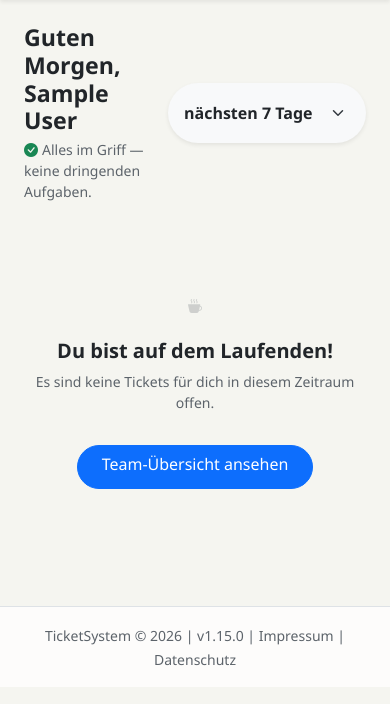
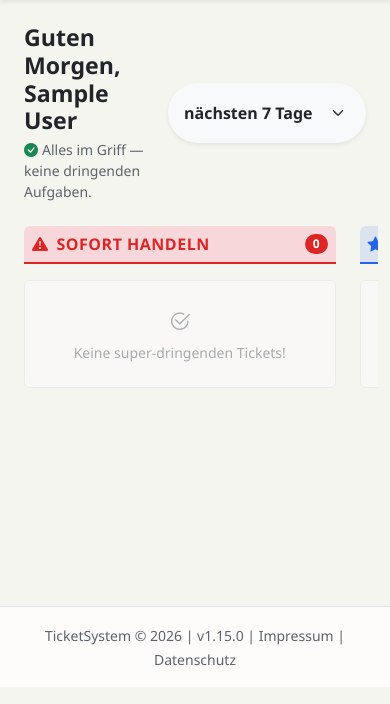
Before and after one commit to Ecronika/ticketsystem, a Flask app: page /my-queue in a window 390 px wide. Shown: the part 57-761 px from the top of the page. Run offline with Flask 3, Linux system fonts and the light colour scheme; the visitor is signed in with stand-in values (Sample User, id 1); some libraries are stand-ins or nearby versions.

Commit message:
feat(ui): redesign my_queue to Kanban layout

```diff
--- a/ticketsystem/templates/my_queue.html
+++ b/ticketsystem/templates/my_queue.html
@@ -30,183 +30,162 @@
     </div>
 </div>
 
-{# Gruppe: ÜBERFÄLLIG #}
-{% if groups.overdue %}
-<div class="mb-5">
-    <div class="d-flex align-items-center gap-2 mb-3 border-bottom pb-2">
-        <i class="bi bi-exclamation-triangle-fill text-danger fs-5"></i>
-        <h2 class="h6 fw-bold text-danger text-uppercase mb-0" style="letter-spacing:.05em">Überfällig</h2>
-        <span class="badge bg-danger rounded-pill">{{ groups.overdue|length }}</span>
-    </div>
-    <div class="row g-3">
-        {% for ticket in groups.overdue %}
-        {% set days_overdue = (today.date() - ticket.due_date.date()).days %}
-        <div class="col-12">
-            <div class="card border-0 shadow-sm overflow-hidden hover-card">
-                <div class="border-start border-danger border-4">
+{# ------------------------------------------------------------
+   KANBAN MACRO: Ticket Card
+   Design: Kompakt, Icons statt Text, Touch-Ergonomie
+------------------------------------------------------------- #}
+{% macro kanban_card(ticket, today) %}
+{% set days_overdue = (today.date() - ticket.due_date.date()).days if ticket.due_date else 0 %}
+<div class="card border-0 shadow-sm overflow-hidden hover-card position-relative mb-3">
     <div class="card-body p-3">
+        <!-- Header: Titel & ID -->
         <div class="d-flex justify-content-between align-items-start mb-2">
-                            <span class="badge bg-danger bg-opacity-10 text-danger rounded-pill x-small">
-                                <i class="bi bi-calendar-x me-1"></i>{{ days_overdue }} Tag{{ 'e' if days_overdue != 1 }} überfällig
-                            </span>
-                            <span class="text-meta x-small">#{{ ticket.id }}</span>
-                        </div>
-                        <h3 class="h6 mb-2">
-                            <a href="{{ ingress_path }}{{ url_for('main.ticket_detail', ticket_id=ticket.id) }}" class="text-dark text-decoration-none fw-bold stretched-link">
+            <h3 class="h6 mb-0 pe-2 lh-sm fw-bold">
+                <a href="{{ ingress_path }}{{ url_for('main.ticket_detail', ticket_id=ticket.id) }}" class="text-dark text-decoration-none stretched-link">
                     {{ ticket.title }}
+                </a>
                 {% if ticket.is_confidential %}<i class="bi bi-lock-fill text-warning ms-1" title="Vertraulich"></i>{% endif %}
                 {% if ticket.recurrence_rule %}<i class="bi bi-arrow-repeat text-primary ms-1" title="Serienticket"></i>{% endif %}
-                            </a>
             </h3>
-                        <div class="d-flex align-items-center gap-2">
-                            <span class="badge {{ 'bg-danger' if ticket.priority == 1 else 'bg-warning text-dark' if ticket.priority == 2 else 'bg-info text-dark' }} x-small">
-                                {{ ticket.priority|priority_label }}
+            <span class="text-meta x-small text-muted flex-shrink-0">#{{ ticket.id }}</span>
+        </div>
+
+        <!-- Metadata: Order Ref & Gewerke (Tags) -->
+        <div class="d-flex flex-wrap gap-2 mb-3 mt-2">
+            {% if ticket.order_reference %}
+            <span class="badge bg-light text-dark border fw-normal x-small">
+                <i class="bi bi-hash text-muted"></i> {{ ticket.order_reference }}
             </span>
-                            <span class="text-muted small">Status: {{ ticket.status|status_label }}</span>
+            {% endif %}
+
+            {% for tag in ticket.tags %}
+            <span class="badge badge-subtle-secondary border fw-normal x-small">
+                <i class="bi bi-tag text-muted"></i> {{ tag.name }}
+            </span>
+            {% endfor %}
+        </div>
+
+        <!-- Footer: Priority, Status, Assignee, Date -->
+        <div class="d-flex justify-content-between align-items-center mt-auto border-top pt-2">
+            <!-- Status & Priority -->
+            <div class="d-flex align-items-center gap-1 position-relative z-1">
+                {% if ticket.priority == 1 %}
+                    <i class="bi bi-lightning-fill text-danger text-theme-danger" title="Priorität: Hoch"></i>
+                {% elif ticket.priority == 2 %}
+                    <i class="bi bi-dash text-warning text-theme-warning" title="Priorität: Mittel"></i>
+                {% else %}
+                    <i class="bi bi-arrow-down text-info text-theme-info" title="Priorität: Niedrig"></i>
+                {% endif %}
+
+                <span class="badge {{ 'badge-subtle-danger' if ticket.status == 'offen' else 'badge-subtle-primary' if ticket.status == 'in_bearbeitung' else 'badge-subtle-warning' if ticket.status == 'wartet' else 'badge-subtle-success' }} x-small fw-semibold border-0">
+                    {{ ticket.status|status_label }}
+                </span>
+            </div>
+
+            <!-- Assignee & Date -->
+            <div class="text-end lh-1 position-relative z-1">
+                <div class="x-small text-muted mb-1">
+                    <i class="bi bi-person"></i>
+                    {% if ticket.assigned_to_id %}
+                        {{ ticket.assigned_to.name }}
+                    {% elif ticket.assigned_team_id %}
+                        Team: {{ ticket.assigned_team.name }}
+                    {% else %}
+                        Unzugewiesen
+                    {% endif %}
+                </div>
+                <div class="x-small {{ 'text-danger text-theme-danger fw-bold' if days_overdue > 0 else 'text-muted' }}">
+                    <i class="bi bi-calendar"></i>
+                    {% if ticket.due_date %}
+                        {% if days_overdue > 0 %}
+                            {{ days_overdue }} Tag(e) überfällig
+                        {% else %}
+                            {{ ticket.due_date|datetime('%d.%m.') }}
+                        {% endif %}
+                    {% else %}
+                        Kein Datum
+                    {% endif %}
                 </div>
             </div>
         </div>
     </div>
 </div>
-        {% endfor %}
+{% endmacro %}
+
+{# ------------------------------------------------------------
+   KANBAN BOARD: 3 Spalten (Sofort, Heute, Woche & Zukunft)
+------------------------------------------------------------- #}
+
+<!-- Jinja-Filter Logik: Wir zerlegen die Listen für das Kanban-Format -->
+{% set col1_tickets = groups.overdue + (groups.today | selectattr('priority', 'equalto', 1) | list) %}
+{% set col2_tickets = groups.today | rejectattr('priority', 'equalto', 1) | list %}
+{% set col3_tickets = groups.this_week + groups.upcoming + groups.later %}
+
+<div class="row g-4 flex-nowrap flex-lg-wrap overflow-auto pb-4 custom-scrollbar">
+
+    <!-- COL 1: Sofort Handeln (Rot) -->
+    <div class="col-11 col-md-6 col-lg-4">
+        <div class="column-header rounded-top p-2 mb-3 d-flex justify-content-between align-items-center"
+             style="background-color: var(--bg-danger-subtle); color: var(--text-danger-override, var(--color-danger)); border-bottom: 2px solid var(--color-danger);">
+             <h2 class="h6 fw-bold mb-0 text-uppercase tracking-wide">
+                <i class="bi bi-exclamation-triangle-fill me-2"></i>Sofort Handeln
+             </h2>
+             <span class="badge rounded-pill" style="background-color: var(--color-danger); color: white;">{{ col1_tickets|length }}</span>
         </div>
-</div>
-{% endif %}
-
-{# Gruppe: HEUTE #}
-{% if groups.today %}
-<div class="mb-5">
-    <div class="d-flex align-items-center gap-2 mb-3 border-bottom pb-2">
-        <i class="bi bi-star-fill text-primary fs-5"></i>
-        <h2 class="h6 fw-bold text-primary text-uppercase mb-0" style="letter-spacing:.05em">Heute fällig</h2>
-        <span class="badge bg-primary rounded-pill">{{ groups.today|length }}</span>
-    </div>
-    <div class="row g-3">
-        {% for ticket in groups.today %}
-        <div class="col-12">
-            <div class="card border-0 shadow-sm overflow-hidden hover-card">
-                <div class="border-start border-primary border-4">
-                    <div class="card-body p-3">
-                        <div class="d-flex justify-content-between align-items-start mb-2 text-primary">
-                            <span class="badge bg-primary bg-opacity-10 text-primary rounded-pill x-small">
-                                <i class="bi bi-clock-fill me-1"></i>Heute bis 16:00
-                            </span>
-                            <span class="text-meta x-small">#{{ ticket.id }}</span>
-                        </div>
-                        <h3 class="h6 mb-1">
-                            <a href="{{ ingress_path }}{{ url_for('main.ticket_detail', ticket_id=ticket.id) }}" class="text-dark text-decoration-none fw-bold stretched-link">
-                                {{ ticket.title }}
-                                {% if ticket.is_confidential %}<i class="bi bi-lock-fill text-warning ms-1" title="Vertraulich"></i>{% endif %}
-                                {% if ticket.recurrence_rule %}<i class="bi bi-arrow-repeat text-primary ms-1" title="Serienticket"></i>{% endif %}
-                            </a>
-                        </h3>
-                    </div>
-                </div>
-            </div>
+        <div class="d-flex flex-column h-100 pb-3">
+            {% for ticket in col1_tickets %}
+                {{ kanban_card(ticket, today) }}
+            {% else %}
+                <div class="text-muted small text-center p-4 border rounded opacity-50 bg-surface">
+                    <i class="bi bi-check2-circle fs-4 d-block mb-1"></i>
+                    Keine super-dringenden Tickets!
                 </div>
             {% endfor %}
         </div>
     </div>
-{% endif %}
 
-{# Gruppe: DIESE WOCHE #}
-{% if groups.this_week %}
-<div class="mb-5">
-    <div class="d-flex align-items-center gap-2 mb-3 border-bottom pb-2">
-        <i class="bi bi-calendar-week text-dark fs-5"></i>
-        <h2 class="h6 fw-bold text-dark text-uppercase mb-0" style="letter-spacing:.05em">Diese Woche</h2>
-        <span class="badge bg-dark rounded-pill">{{ groups.this_week|length }}</span>
+    <!-- COL 2: Heute Erledigen (Blau) -->
+    <div class="col-11 col-md-6 col-lg-4">
+        <div class="column-header rounded-top p-2 mb-3 d-flex justify-content-between align-items-center"
+             style="background-color: rgba(37, 99, 235, 0.12); color: var(--color-primary); border-bottom: 2px solid var(--color-primary);">
+             <h2 class="h6 fw-bold mb-0 text-uppercase tracking-wide">
+                <i class="bi bi-star-fill me-2"></i>Heute Erledigen
+             </h2>
+             <span class="badge rounded-pill" style="background-color: var(--color-primary); color: white;">{{ col2_tickets|length }}</span>
         </div>
-    <div class="row g-3">
-        {% for ticket in groups.this_week %}
-        <div class="col-md-6">
-            <div class="card border-0 shadow-sm h-100 hover-card">
-                <div class="card-body p-3">
-                    <div class="text-meta x-small mb-1">Fällig: {{ ticket.due_date|datetime('%d. %b') }} · #{{ ticket.id }}</div>
-                    <h3 class="h6 mb-0">
-                        <a href="{{ ingress_path }}{{ url_for('main.ticket_detail', ticket_id=ticket.id) }}" class="text-dark text-decoration-none fw-bold stretched-link">
-                            {{ ticket.title }}
-                            {% if ticket.is_confidential %}<i class="bi bi-lock-fill text-warning ms-1" title="Vertraulich"></i>{% endif %}
-                            {% if ticket.recurrence_rule %}<i class="bi bi-arrow-repeat text-primary ms-1" title="Serienticket"></i>{% endif %}
-                        </a>
-                    </h3>
-                </div>
-            </div>
+        <div class="d-flex flex-column h-100 pb-3">
+            {% for ticket in col2_tickets %}
+                {{ kanban_card(ticket, today) }}
+            {% else %}
+                <div class="text-muted small text-center p-4 border rounded opacity-50 bg-surface">
+                    <i class="bi bi-cup-hot fs-4 d-block mb-1"></i>
+                    Nichts mehr für heute.
                 </div>
             {% endfor %}
         </div>
     </div>
-{% endif %}
 
-{# Gruppe: DEMNÄCHST (Filter-Horizon > 7 Tage) #}
-{% if groups.upcoming %}
-<div class="mb-5">
-    <div class="d-flex align-items-center gap-2 mb-3 border-bottom pb-2">
-        <i class="bi bi-calendar2-event text-secondary fs-5"></i>
-        <h2 class="h6 fw-bold text-secondary text-uppercase mb-0" style="letter-spacing:.05em">Demnächst (bis {{ days_horizon }} Tage)</h2>
-        <span class="badge bg-secondary rounded-pill">{{ groups.upcoming|length }}</span>
+    <!-- COL 3: Woche & Zukunft (Grau) -->
+    <div class="col-11 col-md-6 col-lg-4">
+        <div class="column-header rounded-top p-2 mb-3 d-flex justify-content-between align-items-center"
+             style="background-color: var(--bg-surface-subtle); color: var(--text-muted); border-bottom: 2px solid var(--border-color);">
+             <h2 class="h6 fw-bold mb-0 text-uppercase tracking-wide">
+                <i class="bi bi-calendar-week me-2"></i>Woche & Zukunft
+             </h2>
+             <span class="badge rounded-pill bg-secondary text-white">{{ col3_tickets|length }}</span>
         </div>
-    <div class="row g-3">
-        {% for ticket in groups.upcoming %}
-        <div class="col-md-6 col-lg-4">
-            <div class="card border-0 shadow-sm h-100 hover-card">
-                <div class="card-body p-3">
-                    <div class="text-meta x-small mb-1">Fällig am {{ ticket.due_date|datetime('%d.%m.') }} · #{{ ticket.id }}</div>
-                    <div class="fw-bold small text-dark truncate-1">
-                        <a href="{{ ingress_path }}{{ url_for('main.ticket_detail', ticket_id=ticket.id) }}" class="text-dark text-decoration-none stretched-link">
-                            {{ ticket.title }}
-                            {% if ticket.is_confidential %}<i class="bi bi-lock-fill text-warning ms-1" title="Vertraulich"></i>{% endif %}
-                            {% if ticket.recurrence_rule %}<i class="bi bi-arrow-repeat text-primary ms-1" title="Serienticket"></i>{% endif %}
-                        </a>
-                    </div>
-                </div>
-            </div>
+        <div class="d-flex flex-column h-100 pb-3">
+            {% for ticket in col3_tickets %}
+                {{ kanban_card(ticket, today) }}
+            {% else %}
+                <div class="text-muted small text-center p-4 border rounded opacity-50 bg-surface">
+                    <i class="bi bi-card-checklist fs-4 d-block mb-1"></i>
+                    Die Zukunft ist leer.
                 </div>
             {% endfor %}
         </div>
     </div>
-{% endif %}
 
-{# Gruppe: SPÄTER / KEIN DATUM #}
-{% if groups.later %}
-<div class="mb-5">
-    <div class="d-flex align-items-center gap-2 mb-3 border-bottom pb-2">
-        <i class="bi bi-three-dots text-muted fs-5"></i>
-        <h2 class="h6 fw-bold text-muted text-uppercase mb-0" style="letter-spacing:.05em">Später / Ohne Datum</h2>
-        <span class="badge bg-light text-muted border rounded-pill">{{ groups.later|length }}</span>
 </div>
-    <div class="row g-3">
-        {% for ticket in groups.later %}
-        <div class="col-md-6 col-lg-4">
-            <div class="card border-0 shadow-sm h-100 opacity-75 hover-card">
-                <div class="card-body p-3">
-                    <div class="text-meta x-small mb-1">
-                        {% if ticket.due_date %}{{ ticket.due_date|datetime('%d.%m.') }}{% else %}Kein Datum{% endif %} · #{{ ticket.id }}
-                    </div>
-                    <div class="fw-bold small text-dark truncate-1">
-                        <a href="{{ ingress_path }}{{ url_for('main.ticket_detail', ticket_id=ticket.id) }}" class="text-dark text-decoration-none stretched-link">
-                            {{ ticket.title }}
-                            {% if ticket.is_confidential %}<i class="bi bi-lock-fill text-warning ms-1" title="Vertraulich"></i>{% endif %}
-                            {% if ticket.recurrence_rule %}<i class="bi bi-arrow-repeat text-primary ms-1" title="Serienticket"></i>{% endif %}
-                        </a>
-                    </div>
-                </div>
-            </div>
-        </div>
-        {% endfor %}
-    </div>
-</div>
-{% endif %}
-
-{% if not tickets %}
-<div class="text-center py-5 mt-5">
-    <div class="display-1 text-muted opacity-25 mb-4 px-5">
-        <i class="bi bi-cup-hot-fill"></i>
-    </div>
-    <h3 class="h5 fw-bold">Du bist auf dem Laufenden!</h3>
-    <p class="text-muted">Es sind keine Tickets für dich in diesem Zeitraum offen.</p>
-    <a href="{{ ingress_path }}{{ url_for('main.index') }}" class="btn btn-primary rounded-pill px-4 mt-3">Team-Übersicht ansehen</a>
-</div>
-{% endif %}
 
 {% endblock %}
```
Lines whose indentation alone changed are shown as unchanged.
